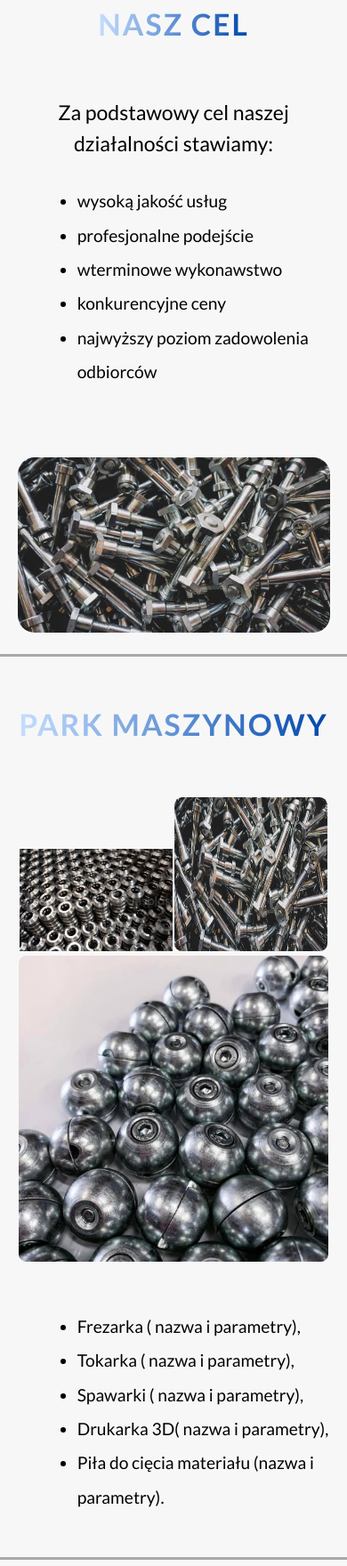
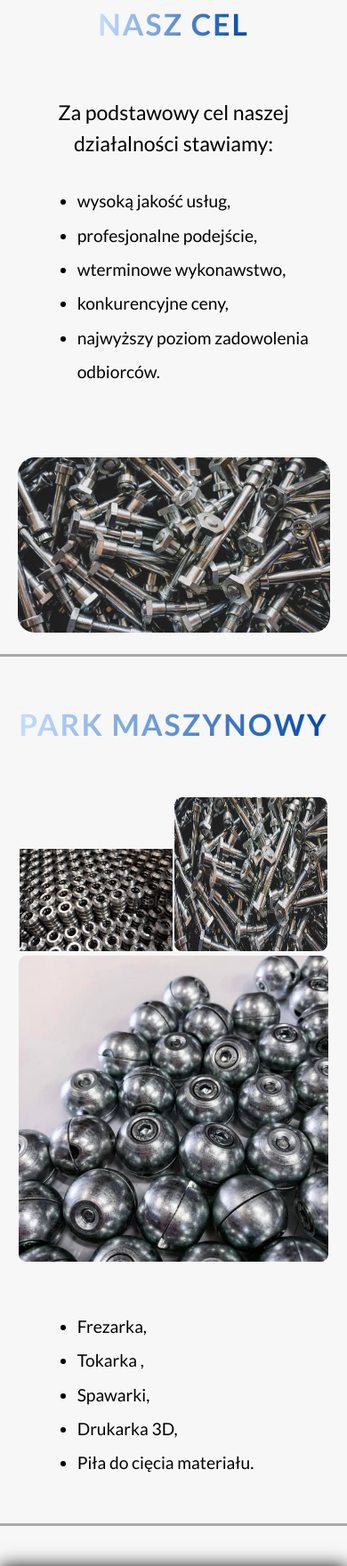
Before and after one commit to patryk-frejek/MET-PLAST, a PHP site: page /about.html in a window 390 px wide; the page is wider, and only the part inside the window is pictured. Shown: the part 1837-3597 px from the top of that part at 89% size. Run offline with PHP 8.4, Linux system fonts and the light colour scheme; some libraries are stand-ins or nearby versions.

Commit message:
add icon and  layou fixes.

```diff
--- a/about.html
+++ b/about.html
@@ -12,7 +12,7 @@
 		<link rel="stylesheet" href="css/icon-font.css" />
 		<link rel="stylesheet" href="css/style.css" />
 		<link rel="stylesheet" href="css/icon-font.css" />
-		<!-- <link rel="shortcut icon" type="image/png" href="img/favicon.png" />  TUTAJ WKLEIĆ PLIK Z LOGIEM W KARTE-->
+		<link rel="shortcut icon" type="image/png" href="img/logo_small.png" />
 		<link
 			rel="stylesheet"
 			href="https://cdnjs.cloudflare.com/ajax/libs/font-awesome/6.0.0-beta2/css/all.min.css"
@@ -91,11 +91,11 @@ Zlecone projekty wykonujemy zawsze z dbałością o każdy detal.
 				<div class="about__col">
 					<p class="paragraph ">Za podstawowy cel naszej działalności stawiamy:
 						<ul class="about__list">
-							<li class="about__list-item">wysoką jakość usług</li>
-							<li class="about__list-item">profesjonalne podejście</li>
-							<li class="about__list-item">wterminowe wykonawstwo</li>
-							<li class="about__list-item">konkurencyjne ceny</li>
-							<li class="about__list-item">najwyższy poziom zadowolenia odbiorców</li>
+							<li class="about__list-item">wysoką jakość usług,</li>
+							<li class="about__list-item">profesjonalne podejście,</li>
+							<li class="about__list-item">wterminowe wykonawstwo,</li>
+							<li class="about__list-item">konkurencyjne ceny,</li>
+							<li class="about__list-item">najwyższy poziom zadowolenia odbiorców.</li>
 						</ul>
 </p>
 				</div>
@@ -149,11 +149,11 @@ Zlecone projekty wykonujemy zawsze z dbałością o każdy detal.
 
 			<div class="about__col">
 					<ul class="about__list">
-						<li class="about__list-item">Frezarka ( nazwa i parametry),</li>
-						<li class="about__list-item">Tokarka ( nazwa i parametry),</li>
-						<li class="about__list-item">Spawarki ( nazwa i parametry),</li>
-						<li class="about__list-item">Drukarka 3D( nazwa i parametry),</li>
-						<li class="about__list-item">Piła do cięcia materiału (nazwa i parametry).</li>
+						<li class="about__list-item">Frezarka,</li>
+						<li class="about__list-item">Tokarka ,</li>
+						<li class="about__list-item">Spawarki,</li>
+						<li class="about__list-item">Drukarka 3D,</li>
+						<li class="about__list-item">Piła do cięcia materiału.</li>
 					</ul>
 			</div>
 		</div>
@@ -203,7 +203,7 @@ Zlecone projekty wykonujemy zawsze z dbałością o każdy detal.
 <!--  -->
 
 <a href="#top" class=" btn-up btn-up__link"><i class="fa-solid fa-angle-up"></i></a>
-<a href="https://www.facebook.com/Bielawski-Klub-%C5%BBeglarski-Wielka-Sowa-101314293280250/" target="_blank" class="btn-side btn-side__link"><i class="fa-brands fa-facebook-square "></a>
+<a href="#" target="_blank" class="btn-side btn-side__link"><i class="fa-brands fa-facebook-square "></a>
 		<footer class="footer" id="footer">
 				<div class="footer__logo-box">
 					<img srcset="./img/logo_small.png" alt="footer logo" class="footer__logo">
--- a/index.html
+++ b/index.html
@@ -11,7 +11,7 @@
 
 		<link rel="stylesheet" href="css/style.css" />
 		<link rel="stylesheet" href="css/icon-font.css" />
-		<!-- <link rel="shortcut icon" type="image/png" href="img/favicon.png" />  TUTAJ WKLEIĆ PLIK Z LOGIEM W KARTE-->
+		<link rel="shortcut icon" type="image/png" href="img/logo_small.png" />
 		<link
 			rel="stylesheet"
 			href="https://cdnjs.cloudflare.com/ajax/libs/font-awesome/6.0.0-beta2/css/all.min.css"
@@ -134,7 +134,7 @@ Zlecone projekty wykonujemy zawsze z dbałością o każdy detal</p>
 					<div class="footer__columns">
 							<div class=" footer__col footer__navigation ">
 								<ul class="footer__list">
-									<li class="footer__item"><a href="https://www.facebook.com/Bielawski-Klub-%C5%BBeglarski-Wielka-Sowa-101314293280250/" target="_blank"  class="footer__link"><i class="fa-brands fa-facebook-square "> </i>
+									<li class="footer__item"><a href="#" target="_blank"  class="footer__link"><i class="fa-brands fa-facebook-square "> </i>
 
 </a></li>
 									<li class="footer__item"><a href="#" class="footer__link"> <i class="fa-brands fa-instagram"> </i>
@@ -158,7 +158,7 @@ Zlecone projekty wykonujemy zawsze z dbałością o każdy detal</p>
 			</footer>
 		</main>
 		<a href="#" class=" btn-up btn-up__link"><i class="fa-solid fa-angle-up"></i></a>
-		<a href="https://www.facebook.com/Bielawski-Klub-%C5%BBeglarski-Wielka-Sowa-101314293280250/" target="_blank" class="btn-side btn-side__link"><i class="fa-brands fa-facebook-square "></a>
+		<a href="#" target="_blank" class="btn-side btn-side__link"><i class="fa-brands fa-facebook-square "></a>
 <div id="fb-root"></div>
 		<script src="./script.js"></script>
 
--- a/kontakt.html
+++ b/kontakt.html
@@ -12,7 +12,7 @@
 		<link rel="stylesheet" href="css/icon-font.css" />
 		<link rel="stylesheet" href="css/style.css" />
 		<link rel="stylesheet" href="css/icon-font.css" />
-		<!-- <link rel="shortcut icon" type="image/png" href="img/favicon.png" />  TUTAJ WKLEIĆ PLIK Z LOGIEM W KARTE-->
+		<link rel="shortcut icon" type="image/png" href="img/logo_small.png" />
 		<link
 			rel="stylesheet"
 			href="https://cdnjs.cloudflare.com/ajax/libs/font-awesome/6.0.0-beta2/css/all.min.css"
@@ -78,7 +78,7 @@
 			</section>
 
 <a href="#top" class=" btn-up btn-up__link"><i class="fa-solid fa-angle-up"></i></a>
-<a href="https://www.facebook.com/Bielawski-Klub-%C5%BBeglarski-Wielka-Sowa-101314293280250/" target="_blank" class="btn-side btn-side__link"><i class="fa-brands fa-facebook-square "></a>
+<a href="#" target="_blank" class="btn-side btn-side__link"><i class="fa-brands fa-facebook-square "></a>
 		<footer class="footer" id="footer">
 				<div class="footer__logo-box">
 
--- a/offer.html
+++ b/offer.html
@@ -12,7 +12,7 @@
 		<link rel="stylesheet" href="css/icon-font.css" />
 		<link rel="stylesheet" href="css/style.css" />
 		<link rel="stylesheet" href="css/icon-font.css" />
-		<!-- <link rel="shortcut icon" type="image/png" href="img/favicon.png" />  TUTAJ WKLEIĆ PLIK Z LOGIEM W KARTE-->
+		<link rel="shortcut icon" type="image/png" href="img/logo_small.png" />
 		<link
 			rel="stylesheet"
 			href="https://cdnjs.cloudflare.com/ajax/libs/font-awesome/6.0.0-beta2/css/all.min.css"
@@ -249,7 +249,7 @@ podstawie istniejącego wzoru.</p>
 <!--  -->
 
 <a href="#top" class=" btn-up btn-up__link"><i class="fa-solid fa-angle-up"></i></a>
-<a href="https://www.facebook.com/Bielawski-Klub-%C5%BBeglarski-Wielka-Sowa-101314293280250/" target="_blank" class="btn-side btn-side__link"><i class="fa-brands fa-facebook-square "></a>
+<a href="#" class="btn-side btn-side__link"><i class="fa-brands fa-facebook-square "></a>
 		<footer class="footer" id="footer">
 				<div class="footer__logo-box">
 					<img srcset="./img/logo_small.png" alt="footer logo" class="footer__logo">
```
Also changed, not shown: css/style.css (+19 -14 lines), img/icon.png (added).
